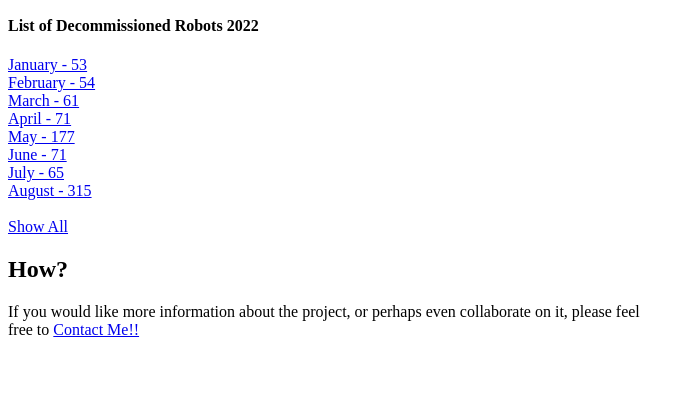
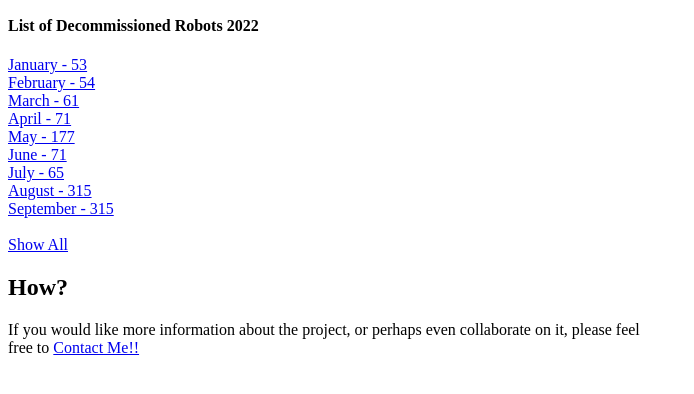
Before and after one commit to qriousjorGit/robot-project, a Flask app: page / in a window 1280 px wide. Shown: the part 282-676 px from the top of the page, without its empty margins (0-694 px from the left). Run offline with Flask 2, Linux system fonts and the light colour scheme.

Commit message:
Update index.html
Add september

```diff
--- a/templates/index.html
+++ b/templates/index.html
@@ -39,6 +39,8 @@
 <br>
 <a href="{{ url_for('show_month', month=8) }}">August - {{august_list|length}}</a>
 <br>
+<a href="{{ url_for('show_month', month=9) }}">September - {{sept_list|length}}</a>
+<br>
 <br>
 <a href="{{ url_for('show_all') }}">Show All</a>
 
```
